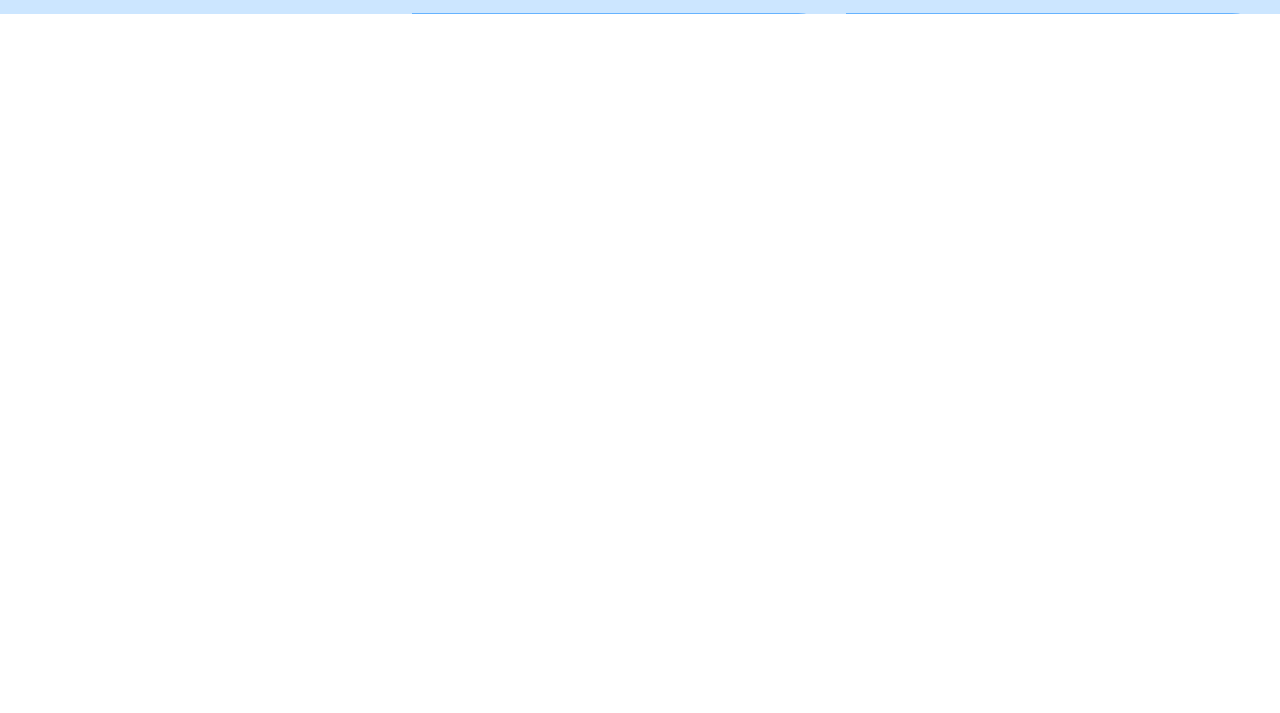
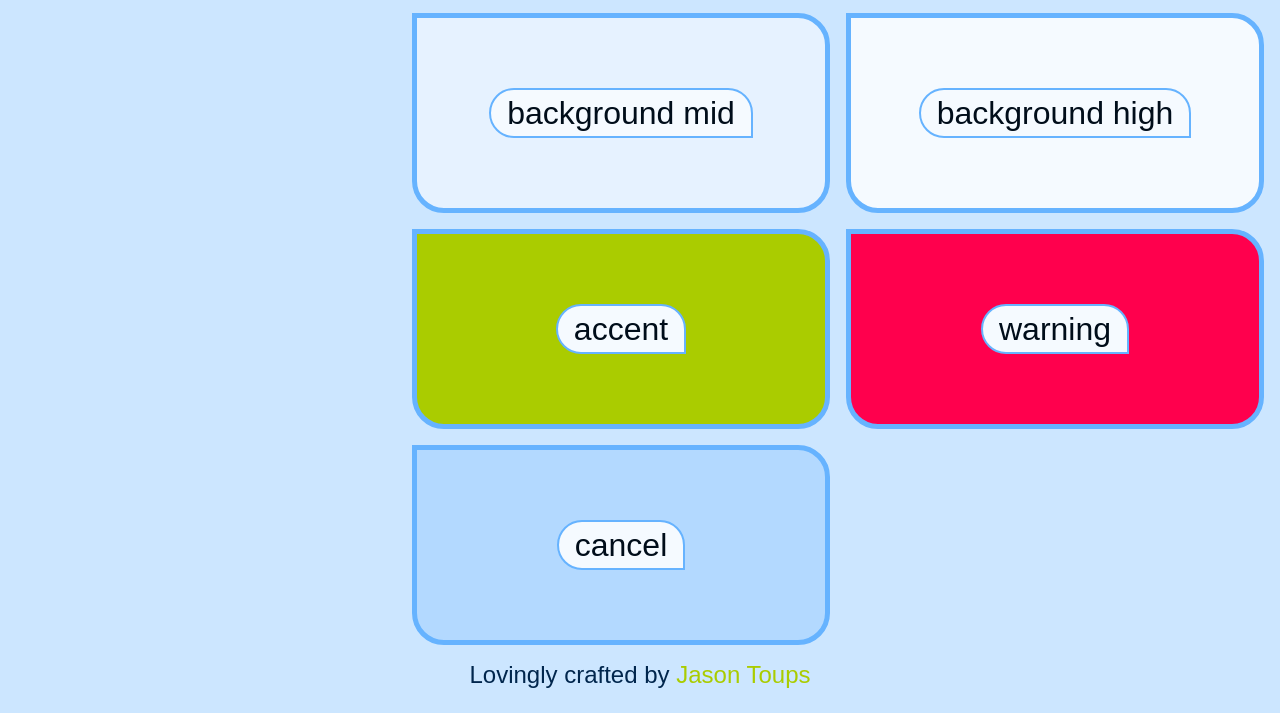
Before and after one commit to JasonToups/color-theming-hsl, a plain HTML site: page index.html in a window 1280 px wide. Shown: the part 786-1499 px from the top of the page. Before the commit the page ends 800 px from the top, so only its background shows below. Drawn offline with Linux system fonts and the light colour scheme.

Commit message:
fixing layout issues

```diff
--- a/index.css
+++ b/index.css
@@ -5,6 +5,20 @@
 }
 
 html {
+  overflow-x: hidden;
+  height: 100%;
+}
+
+body {
+  width: 100%;
+  min-height: 100vh;
+  background-color: var(--color-bg-low);
+  display: grid;
+  grid-template-rows: auto 1fr auto;
+  font-family: sans-serif;
+  color: var(--color-text-dark);
+  container-type: inline-size;
+  container-name: body;
   overflow-x: hidden;
 }
 
@@ -45,10 +59,10 @@ html {
 
 body {
   width: 100%;
-  height: 100vh;
+  min-height: 100vh;
   background-color: var(--color-bg-low);
   display: grid;
-  grid-auto-rows: auto 1fr auto;
+  grid-template-rows: auto 1fr auto;
   font-family: sans-serif;
   color: var(--color-text-dark);
   container-type: inline-size;
@@ -75,6 +89,7 @@ footer {
   padding: 0 0 1em;
   font-size: 1.5em;
   color: var(--color-text-light);
+  margin-top: auto;
 }
 
 main {
@@ -82,12 +97,13 @@ main {
   flex-direction: row;
   justify-content: center;
   align-items: flex-start;
-  height: fit-content;
+  height: 100%;
   width: 100%;
   gap: 2em;
   padding: 1em;
   max-width: 100%;
   overflow: hidden;
+  min-height: 0;
 }
 
 @container body (max-width: 800px) {
```
